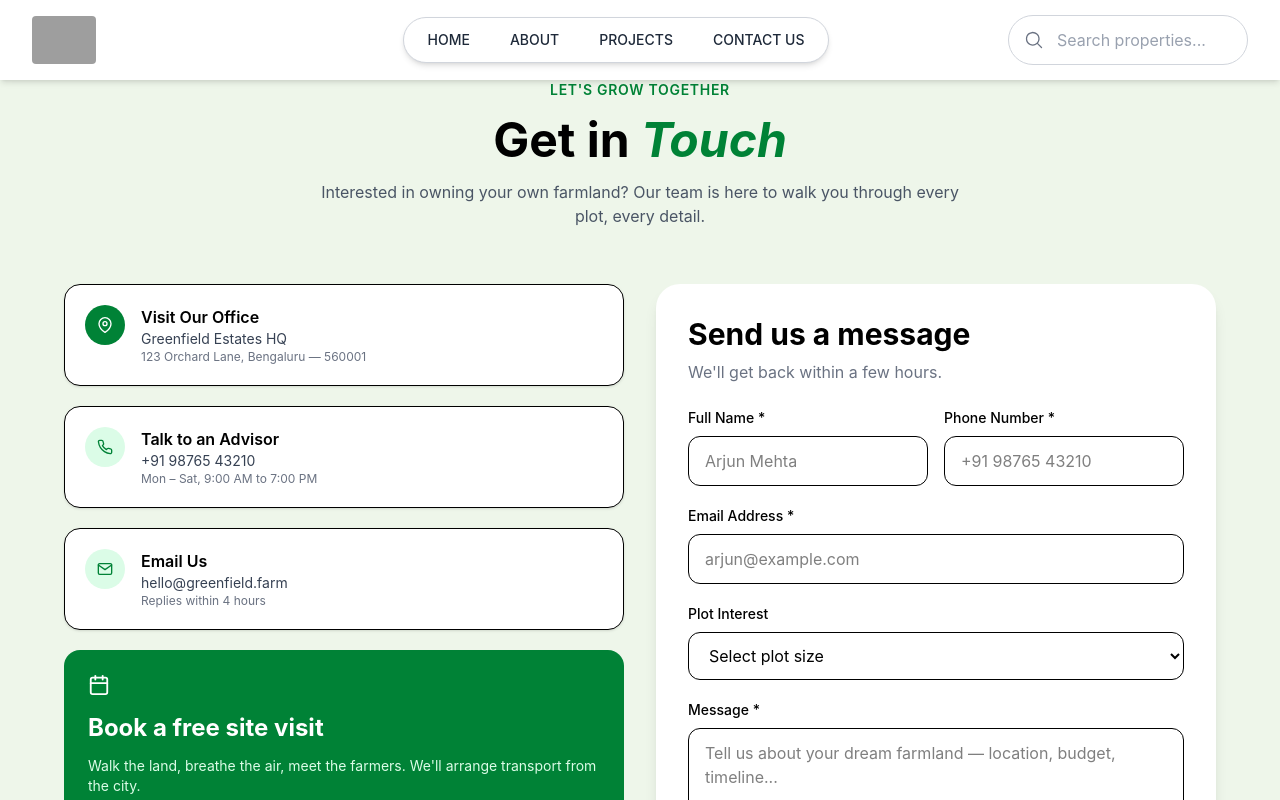
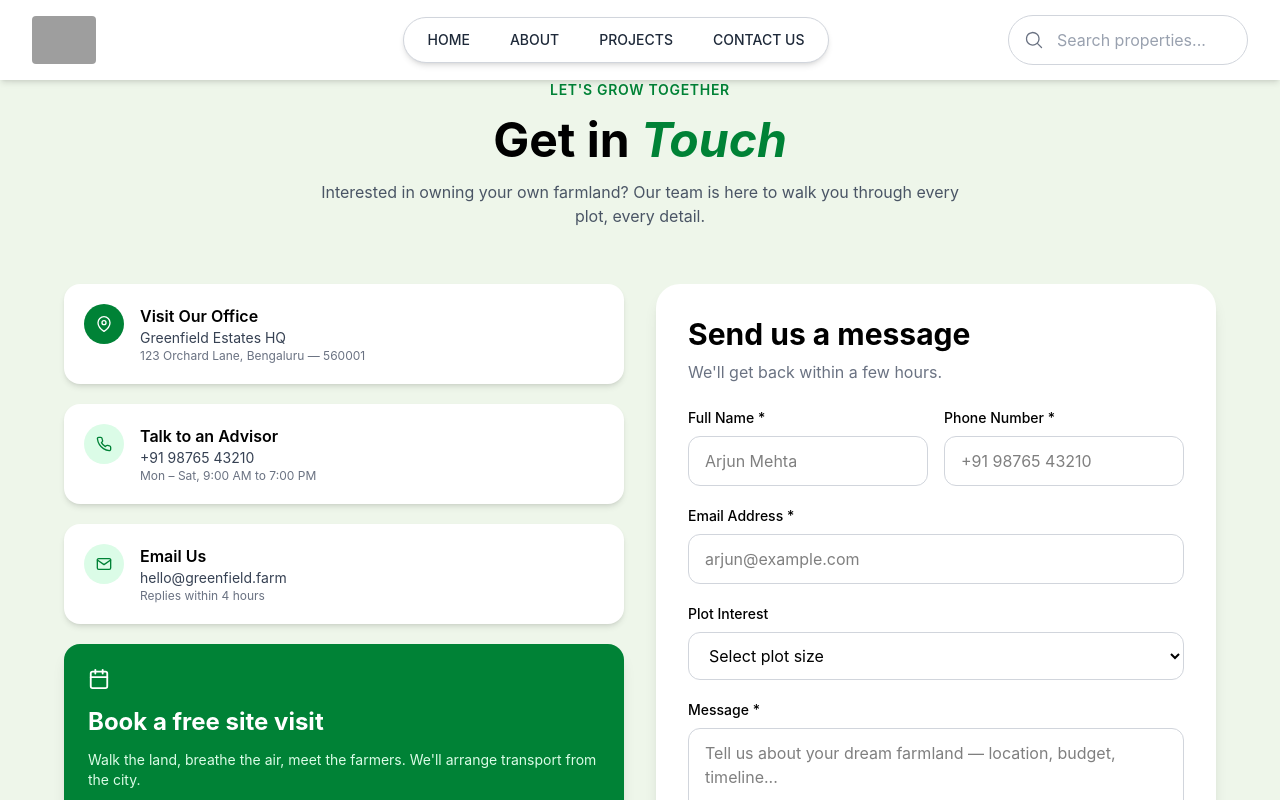
Before and after one commit to scrollfuel-digital/KoseliProject, a React (Vite) app: page /contact in a window 1280 px wide. Shown: the top 800 px of the page. Built offline with nearby package versions, Linux system fonts and the light colour scheme; grey boxes are pictures that could not be loaded.

Commit message:
contact us page updation

```diff
--- a/src/App.jsx
+++ b/src/App.jsx
@@ -3,14 +3,20 @@ import Home from './pages/Home'
 import About from './pages/About'
 import Projects from './pages/Projects'
 import ContactUs from './pages/ContactUs'
+import Navbar from './components/Navbar'
+import Footer from './components/Footer'
 
 export default function App() {
   return (
+    <>
+    <Navbar />
     <Routes>
       <Route path="/" element={<Home />} />
       <Route path="/about" element={<About />} />
       <Route path="/projects" element={<Projects />} />
       <Route path="/contact" element={<ContactUs />} />
     </Routes>
+    <Footer />
+    </>
   )
 }
--- a/src/components/ContactSection.jsx
+++ b/src/components/ContactSection.jsx
@@ -2,9 +2,9 @@ import { FiMapPin, FiPhone, FiMail, FiCalendar } from "react-icons/fi";
 
 export default function ContactSection() {
   return (
-    <>
     <section className="bg-[#eef6ea] py-12 px-4">
       <div className="max-w-6xl mx-auto">
+
         {/* Heading */}
         <div className="text-center mb-11">
           <p className="text-green-700 font-semibold text-sm uppercase tracking-wider">
@@ -23,10 +23,12 @@ export default function ContactSection() {
 
         {/* Main Content */}
         <div className="grid grid-cols-1 md:grid-cols-2 gap-8">
+
           {/* Left Side */}
           <div className="space-y-5">
-              {/* Office */}
-              <div className="bg-white rounded-2xl p-5 shadow border">
+
+            {/* Office Card */}
+            <div className="bg-white rounded-2xl p-5 border-0 shadow-md hover:shadow-2xl hover:-translate-y-1 transition-all duration-300 ease-out">
               <div className="flex items-start gap-4">
                 <div className="bg-green-700 text-white p-3 rounded-full">
                   <FiMapPin />
@@ -44,8 +46,8 @@ export default function ContactSection() {
               </div>
             </div>
 
-              {/* Phone */}
-              <div className="bg-white rounded-2xl p-5 shadow border">
+            {/* Phone Card */}
+            <div className="bg-white rounded-2xl p-5 border-0 shadow-md hover:shadow-2xl hover:-translate-y-1 transition-all duration-300 ease-out">
               <div className="flex items-start gap-4">
                 <div className="bg-green-100 text-green-700 p-3 rounded-full">
                   <FiPhone />
@@ -61,8 +63,8 @@ export default function ContactSection() {
               </div>
             </div>
 
-              {/* Email */}
-              <div className="bg-white rounded-2xl p-5 shadow border">
+            {/* Email Card */}
+            <div className="bg-white rounded-2xl p-5 border-0 shadow-md hover:shadow-2xl hover:-translate-y-1 transition-all duration-300 ease-out">
               <div className="flex items-start gap-4">
                 <div className="bg-green-100 text-green-700 p-3 rounded-full">
                   <FiMail />
@@ -79,11 +81,12 @@ export default function ContactSection() {
                 </div>
               </div>
             </div>
+
           </div>
 
           {/* Right Side */}
           <div className="flex flex-col justify-center">
-              <div className="bg-green-500 text-white rounded-2xl p-8 h-full">
+            <div className="bg-green-500 text-white rounded-2xl p-8 h-full shadow-xl hover:shadow-2xl hover:-translate-y-1 transition-all duration-300">
               <FiCalendar size={28} />
 
               <h3 className="text-3xl font-bold mt-4">
@@ -95,8 +98,7 @@ export default function ContactSection() {
                 arrange transport from the city.
               </p>
 
-                <button className="mt-6 bg-white text-green-700 px-6 py-3 rounded-full font-medium hover:bg-gray-100 transition"
-                href="./ContactUs.jsx">
+              <button className="mt-6 bg-white text-green-700 px-6 py-3 rounded-full font-medium hover:bg-gray-100 transition">
                 Schedule my visit
               </button>
             </div>
@@ -105,9 +107,9 @@ export default function ContactSection() {
               ✓ RERA registered • Clear titles • Zero brokerage
             </p>
           </div>
+
         </div>
       </div>
     </section>
-    </>
   );
 }
--- a/src/components/Services.jsx
+++ b/src/components/Services.jsx
@@ -43,10 +43,11 @@ export default function Services() {
       <div className="max-w-7xl mx-auto">
 
         {/* HEADING */}
-        <div className="text-center mb-14">
-          <h2 className="font-heading text-xl font-black tracking-[-0.02em] text-gray-900">
-            SERVICES
-          </h2>
+       <div className="text-center mb-14">
+  <h3 className="font-heading text-2xl md:text-3xl font-extrabold tracking-wide text-gray-900">
+    SERVICES
+  </h3>
+
           <p className="text-lg text-gray-600">
             Comprehensive real estate solutions for your needs
           </p>
--- a/src/main.jsx
+++ b/src/main.jsx
@@ -5,9 +5,9 @@ import './index.css'
 import App from './App.jsx'
 
 createRoot(document.getElementById('root')).render(
-  <StrictMode>
+
     <BrowserRouter>
       <App />
     </BrowserRouter>
-  </StrictMode>,
+
 )
--- a/src/pages/ContactUs.jsx
+++ b/src/pages/ContactUs.jsx
@@ -1,5 +1,5 @@
-import Navbar from '../components/Navbar'
-import Footer from '../components/Footer'
+import Navbar from "../components/Navbar";
+import Footer from "../components/Footer";
 import {
   FiMapPin,
   FiPhone,
@@ -10,9 +10,8 @@ import {
 
 export default function ContactUs() {
   return (
-    <main>
-      <Navbar />
-          <section className="bg-[#eef6ea] py-20 px-4">
+    <>
+      <section className="bg-[#eef6ea] py-20 px-4 pt-20">
         <div className="max-w-6xl mx-auto">
 
           {/* Heading */}
@@ -38,7 +37,7 @@ export default function ContactUs() {
             <div className="space-y-5">
 
               {/* Office */}
-                  <div className="bg-white rounded-2xl p-5 shadow border">
+              <div className="bg-white rounded-2xl p-5 border-0 shadow-md hover:shadow-2xl hover:-translate-y-1 transition-all duration-300">
                 <div className="flex items-start gap-4">
                   <div className="bg-green-700 text-white p-3 rounded-full">
                     <FiMapPin />
@@ -57,7 +56,7 @@ export default function ContactUs() {
               </div>
 
               {/* Phone */}
-                  <div className="bg-white rounded-2xl p-5 shadow border">
+              <div className="bg-white rounded-2xl p-5 border-0 shadow-md hover:shadow-2xl hover:-translate-y-1 transition-all duration-300">
                 <div className="flex items-start gap-4">
                   <div className="bg-green-100 text-green-700 p-3 rounded-full">
                     <FiPhone />
@@ -76,7 +75,7 @@ export default function ContactUs() {
               </div>
 
               {/* Email */}
-                  <div className="bg-white rounded-2xl p-5 shadow border">
+              <div className="bg-white rounded-2xl p-5 border-0 shadow-md hover:shadow-2xl hover:-translate-y-1 transition-all duration-300">
                 <div className="flex items-start gap-4">
                   <div className="bg-green-100 text-green-700 p-3 rounded-full">
                     <FiMail />
@@ -95,7 +94,7 @@ export default function ContactUs() {
               </div>
 
               {/* Site Visit Card */}
-                  <div className="bg-green-700 text-white rounded-2xl p-6">
+              <div className="bg-green-700 text-white rounded-2xl p-6 shadow-lg hover:shadow-2xl hover:-translate-y-1 transition-all duration-300">
                 <FiCalendar size={22} />
 
                 <h3 className="text-2xl font-bold mt-4">
@@ -107,7 +106,7 @@ export default function ContactUs() {
                   We'll arrange transport from the city.
                 </p>
 
-                    <button className="mt-5 bg-white text-green-700 px-5 py-2 rounded-full font-medium hover:bg-gray-100">
+                <button className="mt-5 bg-white text-green-700 px-5 py-2 rounded-full font-medium hover:bg-gray-100 transition">
                   Schedule my visit
                 </button>
               </div>
@@ -118,7 +117,7 @@ export default function ContactUs() {
             </div>
 
             {/* Right Side Form */}
-                <div className="bg-white rounded-3xl p-8 shadow-lg">
+            <div className="bg-white rounded-3xl p-8 border-0 shadow-lg hover:shadow-2xl transition-all duration-300">
               <h3 className="text-3xl font-bold">
                 Send us a message
               </h3>
@@ -135,11 +134,10 @@ export default function ContactUs() {
                     <label className="block mb-2 font-medium text-sm">
                       Full Name *
                     </label>
-
                     <input
                       type="text"
                       placeholder="Arjun Mehta"
-                          className="w-full border rounded-xl px-4 py-3 outline-none focus:border-green-600"
+                      className="w-full rounded-xl px-4 py-3 outline-none border border-gray-300 focus:border-green-600"
                     />
                   </div>
 
@@ -147,11 +145,10 @@ export default function ContactUs() {
                     <label className="block mb-2 font-medium text-sm">
                       Phone Number *
                     </label>
-
                     <input
                       type="text"
                       placeholder="+91 98765 43210"
-                          className="w-full border rounded-xl px-4 py-3 outline-none focus:border-green-600"
+                      className="w-full rounded-xl px-4 py-3 outline-none border border-gray-300 focus:border-green-600"
                     />
                   </div>
                 </div>
@@ -161,11 +158,10 @@ export default function ContactUs() {
                   <label className="block mb-2 font-medium text-sm">
                     Email Address *
                   </label>
-
                   <input
                     type="email"
                     placeholder="arjun@example.com"
-                        className="w-full border rounded-xl px-4 py-3 outline-none focus:border-green-600"
+                    className="w-full rounded-xl px-4 py-3 outline-none border border-gray-300 focus:border-green-600"
                   />
                 </div>
 
@@ -174,8 +170,7 @@ export default function ContactUs() {
                   <label className="block mb-2 font-medium text-sm">
                     Plot Interest
                   </label>
-
-                      <select className="w-full border rounded-xl px-4 py-3 outline-none focus:border-green-600">
+                  <select className="w-full rounded-xl px-4 py-3 outline-none border border-gray-300 focus:border-green-600">
                     <option>Select plot size</option>
                     <option>1000 Sq Ft</option>
                     <option>2000 Sq Ft</option>
@@ -189,18 +184,17 @@ export default function ContactUs() {
                   <label className="block mb-2 font-medium text-sm">
                     Message *
                   </label>
-
                   <textarea
                     rows="4"
                     placeholder="Tell us about your dream farmland — location, budget, timeline..."
-                        className="w-full border rounded-xl px-4 py-3 outline-none resize-none focus:border-green-600"
+                    className="w-full rounded-xl px-4 py-3 outline-none resize-none border border-gray-300 focus:border-green-600"
                   ></textarea>
                 </div>
 
                 {/* Submit */}
                 <button
                   type="submit"
-                      className="w-full bg-green-700 hover:bg-green-800 text-white py-3 rounded-xl flex items-center justify-center gap-2 font-medium"
+                  className="w-full bg-green-700 hover:bg-green-800 text-white py-3 rounded-xl flex items-center justify-center gap-2 font-medium transition"
                 >
                   Send Message
                   <FiSend />
@@ -216,7 +210,6 @@ export default function ContactUs() {
           </div>
         </div>
       </section>
-      <Footer />
-    </main>
-  )
+    </>
+  );
 }
--- a/src/pages/Home.jsx
+++ b/src/pages/Home.jsx
@@ -9,13 +9,13 @@ import Footer from '../components/Footer'
 export default function Home() {
   return (
     <main>
-      <Navbar />
+
       <Hero />
       <About />
       <Services />
       <ProjectsShowcase />
       <ContactSection />
-      <Footer />
+
     </main>
   )
 }
```
Lines whose indentation alone changed are shown as unchanged.
